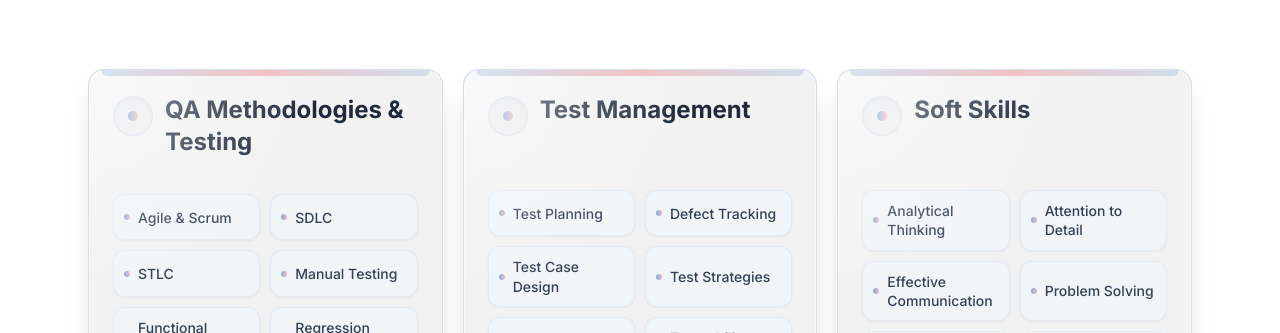
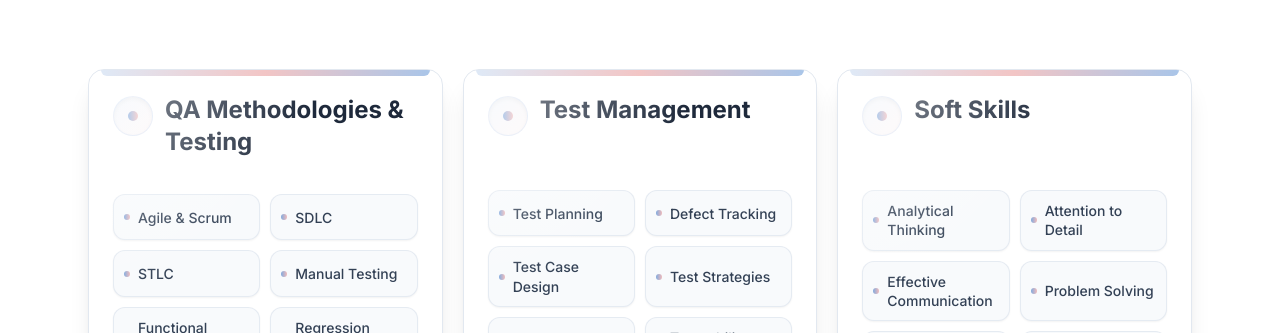
Before and after one commit to KritishaShrestha/Portfolio, a React (Vite) app: page / in a window 1280 px wide. Both pictures are taken after a click on the button "Skills". Shown: the part 1865-2198 px from the top of the page. Built offline with nearby package versions, Linux system fonts and the light colour scheme.

Commit message:
added pages

```diff
--- a/src/components/Skills.tsx
+++ b/src/components/Skills.tsx
@@ -443,7 +443,7 @@ const Skills: React.FC = () => {
             {professionalSkills.map((category, idx) => (
               <div
                 key={idx}
-                className={`relative overflow-hidden h-full min-h-[21rem] sm:min-h-[22.5rem] flex flex-col p-5 sm:p-6 rounded-2xl border border-slate-300/70 dark:border-slate-700/80 bg-[#f2f2f2] dark:bg-slate-900 shadow-[0_12px_30px_-18px_rgba(15,23,42,0.45)] dark:shadow-[0_16px_34px_-20px_rgba(0,0,0,0.8)] transition-all duration-500 group hover:-translate-y-px hover:shadow-[0_20px_36px_-20px_rgba(15,23,42,0.5)] ${
+                className={`relative overflow-hidden h-full min-h-[21rem] sm:min-h-[22.5rem] flex flex-col p-5 sm:p-6 rounded-2xl border border-slate-200 dark:border-slate-700/80 bg-white shadow-xl dark:bg-slate-900 shadow-[0_12px_30px_-18px_rgba(15,23,42,0.45)] dark:shadow-[0_16px_34px_-20px_rgba(0,0,0,0.8)] transition-all duration-500 group hover:-translate-y-px hover:shadow-[0_20px_36px_-20px_rgba(15,23,42,0.5)] ${
                   activeTab === "skills"
                     ? "opacity-100 translate-y-0"
                     : "opacity-0 translate-y-3"
@@ -455,7 +455,7 @@ const Skills: React.FC = () => {
               >
                 <div className="absolute inset-0 rounded-2xl border border-white/40 dark:border-white/10 pointer-events-none" />
                 <div className="absolute inset-0 rounded-2xl bg-[radial-gradient(circle_at_top_left,rgba(255,255,255,0.55),transparent_45%)] dark:bg-[radial-gradient(circle_at_top_left,rgba(255,255,255,0.07),transparent_45%)] pointer-events-none" />
-                <div className="absolute inset-x-3 top-0 h-1.5 rounded-b-full bg-gradient-to-r from-primary/35 via-accent to-primary/35 opacity-85" />
+                <div className="absolute inset-x-3 top-0 h-1.5 rounded-b-full bg-gradient-to-r from-primary/30 via-accent to-primary/80 opacity-85" />
                 <div className="flex items-start gap-3 mb-8">
                   <div className="mt-0.5 w-8 h-8 sm:w-10 sm:h-10 rounded-full bg-gradient-to-br from-primary/10 to-accent/10 flex items-center justify-center border border-primary/20 shadow-inner group-hover:scale-110 transition-transform duration-500 flex-shrink-0">
                     <span className="w-2 h-2 sm:w-2.5 sm:h-2.5 rounded-full bg-gradient-to-r from-primary to-accent shadow-[0_0_10px_rgba(var(--primary),0.5)] group-hover:animate-pulse" />
@@ -470,7 +470,7 @@ const Skills: React.FC = () => {
                   {category.skills.map((skill, skillIdx) => (
                     <li
                       key={skillIdx}
-                      className="min-h-[2.6rem] sm:min-h-[2.9rem] flex items-center gap-2 px-2 py-2 sm:px-2.5 sm:py-2.5 text-xs sm:text-sm font-medium rounded-lg sm:rounded-xl bg-slate-100/80 dark:bg-slate-900/50 text-slate-700 dark:text-slate-300 border border-slate-200/80 dark:border-slate-700/80 hover:bg-gradient-to-r hover:from-primary hover:to-accent hover:text-white dark:hover:text-white hover:border-transparent transition-all duration-300 cursor-default shadow-sm hover:shadow-sm hover:-translate-y-px"
+                      className="min-h-[2.6rem] sm:min-h-[2.9rem] flex items-center gap-2 px-2 py-2 sm:px-2.5 sm:py-2.5 text-xs sm:text-sm font-medium rounded-lg sm:rounded-xl bg-slate-50 dark:bg-slate-900/50 text-slate-700 dark:text-slate-300 border border-slate-200/80 dark:border-slate-700/80 hover:bg-gradient-to-r hover:from-primary hover:to-accent hover:text-white dark:hover:text-white hover:border-transparent transition-all duration-300 cursor-default shadow-sm hover:shadow-sm hover:-translate-y-px"
                     >
                       <span className="w-1.5 h-1.5 rounded-full bg-gradient-to-r from-primary to-accent flex-shrink-0" />
                       <span className="leading-snug text-left">{skill}</span>
```
